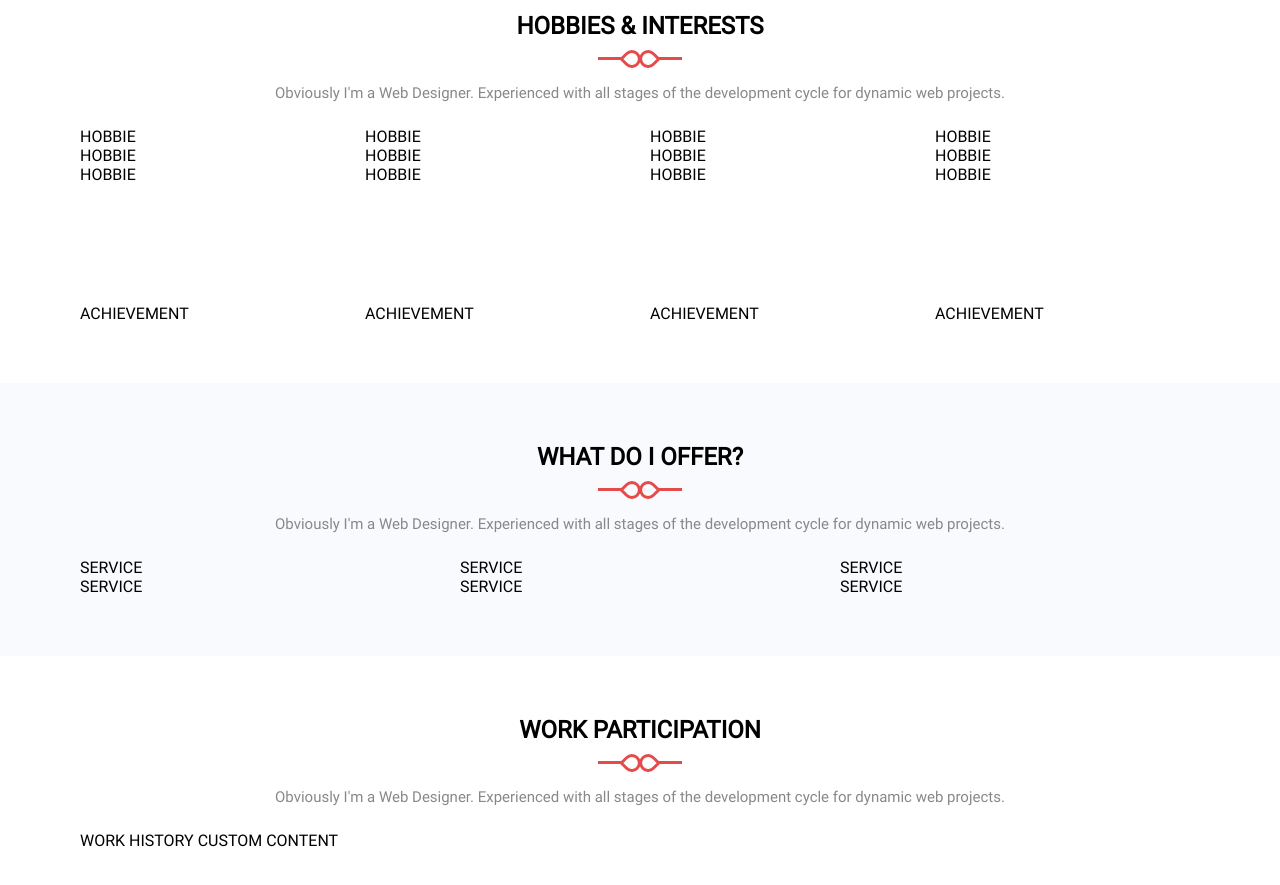
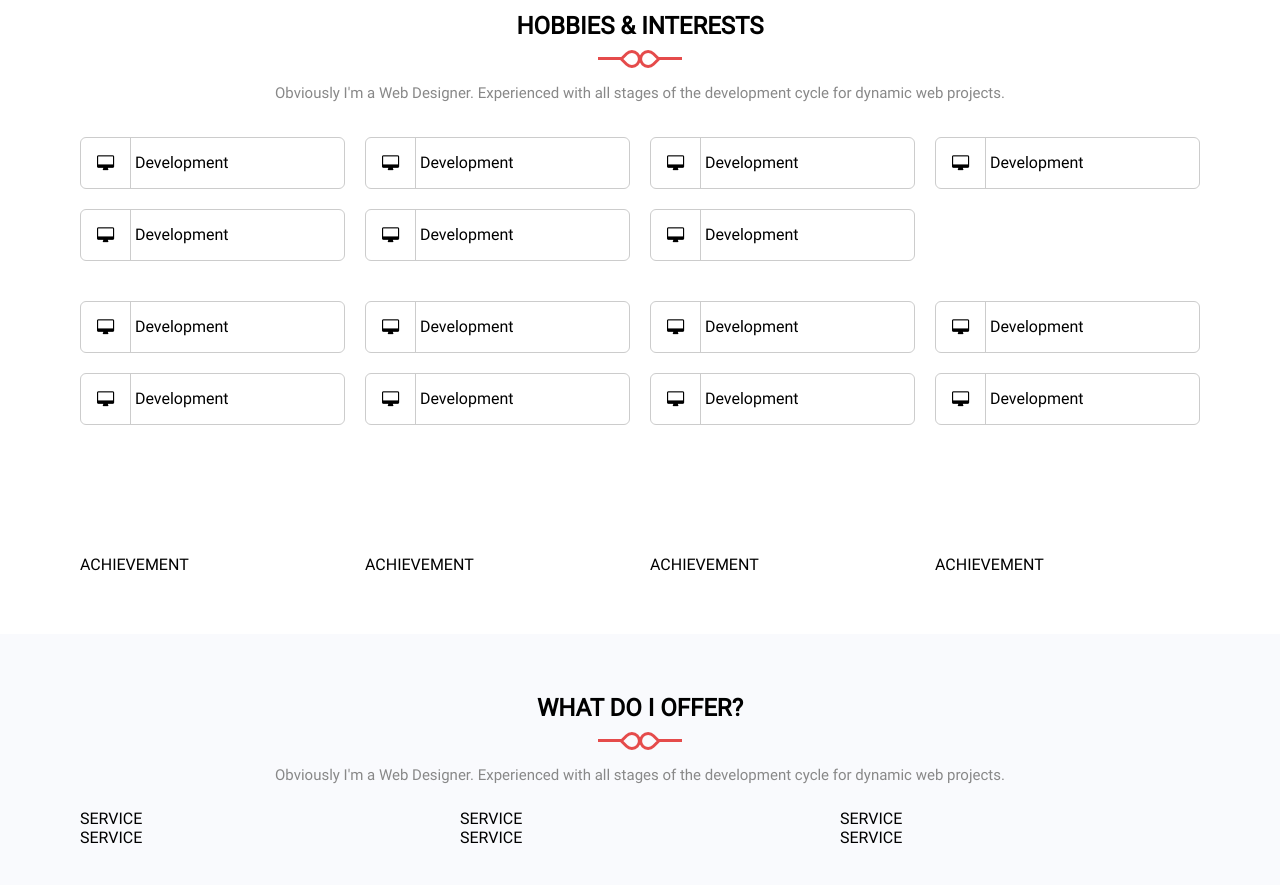
Before and after one commit to front-end-by-rimantas/32-grupe-portfolio, a website: page index.html in a window 1280 px wide. Shown: the part 1580-2465 px from the top of the page. Drawn offline with Linux system fonts and the light colour scheme; a web font is replaced by a local one.

Commit message:
Hobbies section #16

```diff
--- a/css/base/layout.css
+++ b/css/base/layout.css
@@ -42,7 +42,8 @@
 }
 .container > .row > [class*='col-'] {
     float: left;
-    margin: 0 var(--half-gap);
+    margin-right: var(--half-gap);
+    margin-left: var(--half-gap);
 }
 .container > .row > .col-1 {
     width: var(--col-1);
--- /dev/null
+++ b/css/components/hobbies.css
@@ -0,0 +1,29 @@
+.hobbies {
+    display: grid;
+    gap: 0 20px;
+    grid-template-columns: repeat(auto-fit, minmax(250px, 1fr));
+}
+.hobbie {
+    margin-top: 10px;
+    margin-bottom: 10px;
+    border: 1px solid #ccc;
+    line-height: 50px;
+    border-radius: 6px;
+    transition: all 0.3s;
+}
+.hobbie > i {
+    width: 50px;
+    text-align: center;
+    line-height: inherit;
+    border-right: 1px solid #ccc;
+}
+.hobbie > span {
+    width: calc(100% - 50px);
+}
+.hobbie:hover {
+    box-shadow: 0 5px 10px 7px #0002;
+    transform: translateY(-5px);
+}
+.hobbie:hover > i {
+    color: red;
+}
--- a/css/pages/home.css
+++ b/css/pages/home.css
@@ -8,6 +8,7 @@
 /* components */
 @import '../components/button.css';
 @import '../components/header.css';
+@import '../components/hobbies.css';
 
 /* CUSTOM STYLE GOES BELOW THIS COMMENT LINE */
 
--- a/index.html
+++ b/index.html
@@ -87,41 +87,69 @@
             </div>
         </div>
         <div class="row">
-            <div class="col-12 col-xs-6 col-sm-4 col-md-3">
-                HOBBIE
+            <div class="hobbie col-12 col-xs-6 col-sm-4 col-md-3">
+                <i class="fa fa-desktop"></i>
+                <span>Development</span>
             </div>
-            <div class="col-12 col-xs-6 col-sm-4 col-md-3">
-                HOBBIE
+            <div class="hobbie col-12 col-xs-6 col-sm-4 col-md-3">
+                <i class="fa fa-desktop"></i>
+                <span>Development</span>
             </div>
-            <div class="col-12 col-xs-6 col-sm-4 col-md-3">
-                HOBBIE
+            <div class="hobbie col-12 col-xs-6 col-sm-4 col-md-3">
+                <i class="fa fa-desktop"></i>
+                <span>Development</span>
             </div>
-            <div class="col-12 col-xs-6 col-sm-4 col-md-3">
-                HOBBIE
+            <div class="hobbie col-12 col-xs-6 col-sm-4 col-md-3">
+                <i class="fa fa-desktop"></i>
+                <span>Development</span>
             </div>
-            <div class="col-12 col-xs-6 col-sm-4 col-md-3">
-                HOBBIE
+            <div class="hobbie col-12 col-xs-6 col-sm-4 col-md-3">
+                <i class="fa fa-desktop"></i>
+                <span>Development</span>
             </div>
-            <div class="col-12 col-xs-6 col-sm-4 col-md-3">
-                HOBBIE
+            <div class="hobbie col-12 col-xs-6 col-sm-4 col-md-3">
+                <i class="fa fa-desktop"></i>
+                <span>Development</span>
             </div>
-            <div class="col-12 col-xs-6 col-sm-4 col-md-3">
-                HOBBIE
+            <div class="hobbie col-12 col-xs-6 col-sm-4 col-md-3">
+                <i class="fa fa-desktop"></i>
+                <span>Development</span>
             </div>
-            <div class="col-12 col-xs-6 col-sm-4 col-md-3">
-                HOBBIE
-            </div>
-            <div class="col-12 col-xs-6 col-sm-4 col-md-3">
-                HOBBIE
-            </div>
-            <div class="col-12 col-xs-6 col-sm-4 col-md-3">
-                HOBBIE
-            </div>
-            <div class="col-12 col-xs-6 col-sm-4 col-md-3">
-                HOBBIE
-            </div>
-            <div class="col-12 col-xs-6 col-sm-4 col-md-3">
-                HOBBIE
+        </div>
+        <div class="row">
+            <div class="col-12 hobbies">
+                <div class="hobbie">
+                    <i class="fa fa-desktop"></i>
+                    <span>Development</span>
+                </div>
+                <div class="hobbie">
+                    <i class="fa fa-desktop"></i>
+                    <span>Development</span>
+                </div>
+                <div class="hobbie">
+                    <i class="fa fa-desktop"></i>
+                    <span>Development</span>
+                </div>
+                <div class="hobbie">
+                    <i class="fa fa-desktop"></i>
+                    <span>Development</span>
+                </div>
+                <div class="hobbie">
+                    <i class="fa fa-desktop"></i>
+                    <span>Development</span>
+                </div>
+                <div class="hobbie">
+                    <i class="fa fa-desktop"></i>
+                    <span>Development</span>
+                </div>
+                <div class="hobbie">
+                    <i class="fa fa-desktop"></i>
+                    <span>Development</span>
+                </div>
+                <div class="hobbie">
+                    <i class="fa fa-desktop"></i>
+                    <span>Development</span>
+                </div>
             </div>
         </div>
     </div>
```
